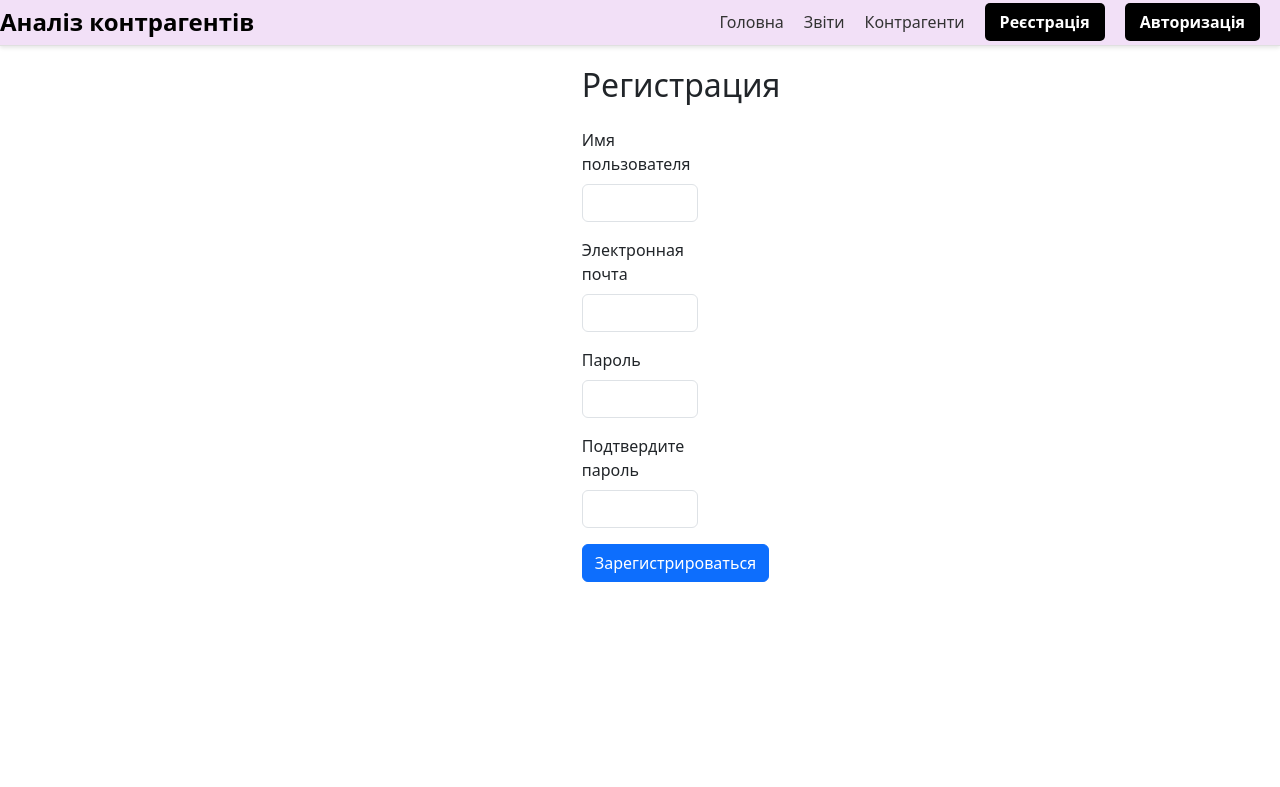
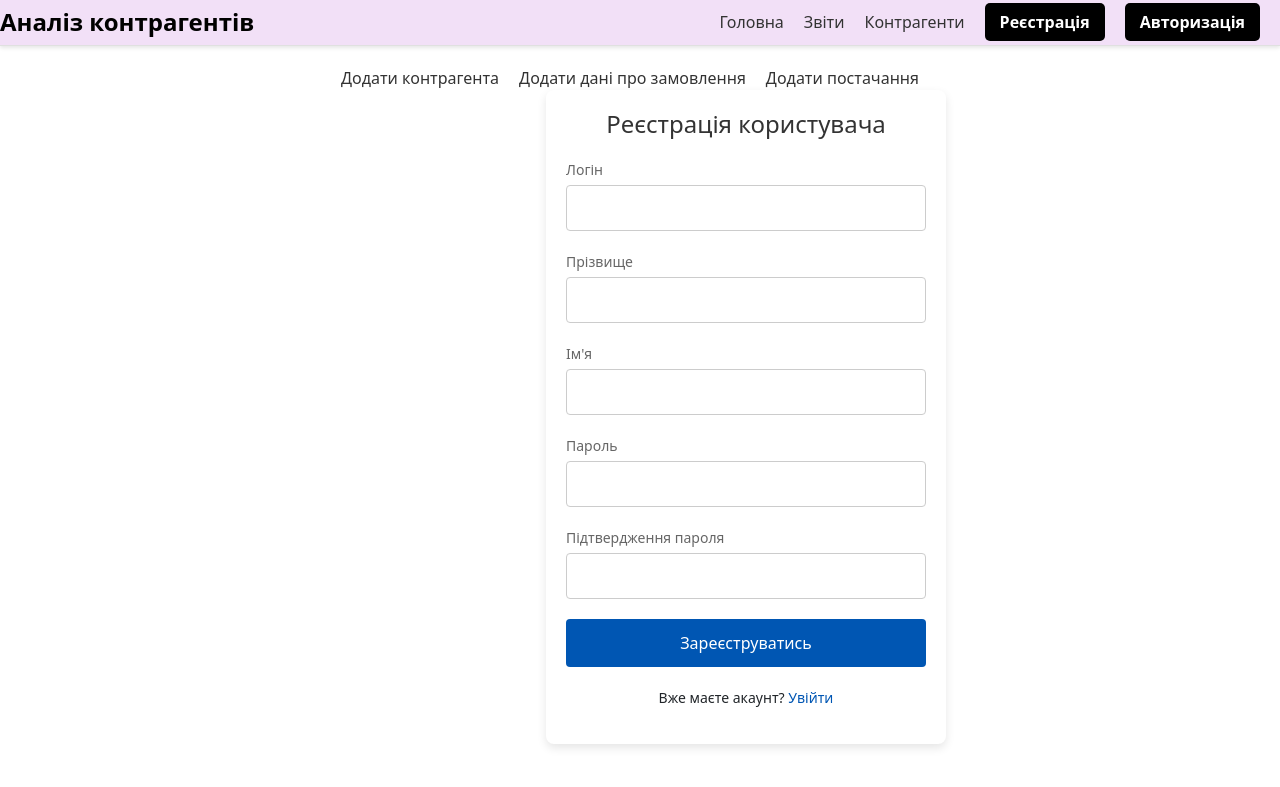
Before and after one commit to MarkCherepakha/diplom, a Flask app: page /register in a window 1280 px wide. Shown: the top 787 px of the page. Run offline with Flask 3, Linux system fonts and the light colour scheme; some libraries are stand-ins or nearby versions.

Commit message:
addforms

```diff
--- a/app/app.py
+++ b/app/app.py
@@ -1,13 +1,12 @@
 from flask import Flask, request, jsonify, render_template, redirect, url_for, flash
 from flask_login import LoginManager, UserMixin, current_user, login_required, logout_user, login_user
 from werkzeug.security import generate_password_hash, check_password_hash
-from flask_migrate import Migrate
 from flask_sqlalchemy import SQLAlchemy
 from flask_login import UserMixin
 from datetime import date
 from flask_wtf import FlaskForm
-from wtforms import StringField, PasswordField, SubmitField
-from wtforms.validators import DataRequired, Length, Email, EqualTo
+from wtforms import StringField, PasswordField, SubmitField, IntegerField, FloatField, DateField
+from wtforms.validators import DataRequired, Length, Email, EqualTo, NumberRange
 
 
 # Настройки для базы данных
@@ -25,16 +24,42 @@ class User(db.Model, UserMixin):
 
 
 class RegistrationForm(FlaskForm):
-    username = StringField('Имя пользователя', validators=[DataRequired(), Length(min=2, max=20)])
-    email = StringField('Электронная почта', validators=[DataRequired(), Email()])
+    username = StringField("Ім`я користувача", validators=[DataRequired(), Length(min=2, max=20)])
+    email = StringField('Електронна пошта', validators=[DataRequired(), Email()])
     password = PasswordField('Пароль', validators=[DataRequired(), Length(min=8)])
-    confirm_password = PasswordField('Подтвердите пароль', validators=[DataRequired(), EqualTo('password')])
+    confirm_password = PasswordField('Підтвердіть пароль', validators=[DataRequired(), EqualTo('password')])
     submit = SubmitField('Зарегистрироваться')
 
 class LoginForm(FlaskForm):
-    email = StringField('Электронная почта', validators=[DataRequired(), Email()])
+    email = StringField('Електронна пошта', validators=[DataRequired(), Email()])
     password = PasswordField('Пароль', validators=[DataRequired()])
-    submit = SubmitField('Войти')
+    submit = SubmitField('Війти')
+
+
+# Форма для добавления контрагента
+class CounterpartyForm(FlaskForm):
+    name = StringField('Назва', validators=[DataRequired(), Length(max=50)])
+    license = StringField('Ліцензія', validators=[DataRequired(), Length(max=20)])
+    phone = StringField('Телефон', validators=[DataRequired(), Length(max=15)])
+    email = StringField('Email', validators=[DataRequired(), Email(), Length(max=50)])
+    business_risk_score = IntegerField('Ділова репутація (ДР)', validators=[DataRequired(), NumberRange(min=0, max=100)])
+    impact_score = IntegerField('Іміджевість/Медійність (ІМ)', validators=[DataRequired(), NumberRange(min=0, max=100)])
+    submit = SubmitField('Додати контрагента')
+
+# Форма для добавления данных о заказе
+class DataAboutOrderForm(FlaskForm):
+    date_receiving_planned = DateField('Запланована дата отримання', validators=[DataRequired()])
+    amount = FloatField('Сума у грн', validators=[DataRequired(), NumberRange(min=0)])
+    submit = SubmitField('Додати дані про замовлення')
+
+# Форма для добавления поставки
+class SupplyForm(FlaskForm):
+    data_about_order_id = IntegerField('ID даних про замовлення', validators=[DataRequired()])
+    counterparty_id = IntegerField('ID контрагента', validators=[DataRequired()])
+    date_receiving_actual = DateField('Фактична дата отримання', validators=[DataRequired()])
+    amount_receiving_actual = FloatField('Сума отримання у грн', validators=[DataRequired(), NumberRange(min=0)])
+    refund_amount = FloatField('Сума повернення у грн', validators=[DataRequired(), NumberRange(min=0)])
+    submit = SubmitField('Додати поставку')
 
 
 class Country(db.Model):
@@ -51,13 +76,13 @@ class Counterparty(db.Model):
     id = db.Column(db.Integer, primary_key=True)
     name = db.Column(db.String(50), nullable=False)
     license = db.Column(db.String(20), nullable=False)  # Лицензия как строка
-    country_id = db.Column(db.Integer, db.ForeignKey('country.id'), nullable=False)
+    #country_id = db.Column(db.Integer, db.ForeignKey('country.id'), nullable=False)
     phone = db.Column(db.String(15), nullable=False)
     email = db.Column(db.String(50), nullable=False)
     business_risk_score = db.Column(db.Integer, nullable=False)
     impact_score = db.Column(db.Integer, nullable=False)
 
-    country = db.relationship('Country', backref=db.backref('counterparties', lazy=True))
+    #country = db.relationship('Country', backref=db.backref('counterparties', lazy=True))
 
     def __repr__(self):
         return f"<Counterparty {self.name}>"
@@ -86,11 +111,11 @@ class Order(db.Model):
 class DataAboutOrder(db.Model):
     __tablename__ = 'data_about_order'
     id = db.Column(db.Integer, primary_key=True)
-    order_id = db.Column(db.Integer, db.ForeignKey('order.id'), nullable=False)
+    #order_id = db.Column(db.Integer, db.ForeignKey('order.id'), nullable=False)
     date_receiving_planned = db.Column(db.Date, nullable=False)
     amount = db.Column(db.Float, nullable=False)
 
-    order = db.relationship('Order', backref=db.backref('data', lazy=True))
+    #order = db.relationship('Order', backref=db.backref('data', lazy=True))
 
     def __repr__(self):
         return f"<DataAboutOrder {self.id}>"
@@ -118,10 +143,10 @@ class Supply(db.Model):
     __tablename__ = 'supply'
     id = db.Column(db.Integer, primary_key=True)
     data_about_order_id = db.Column(db.Integer, db.ForeignKey('data_about_order.id'), nullable=False)
-    rank_catalogue_id = db.Column(db.Integer, db.ForeignKey('rank_catalogue.id'), nullable=False)
+    #rank_catalogue_id = db.Column(db.Integer, db.ForeignKey('rank_catalogue.id'), nullable=False)
     counterparty_id = db.Column(db.Integer, db.ForeignKey('counterparty.id'), nullable=False)
-    revenue_invoice_id = db.Column(db.Integer, db.ForeignKey('revenue_invoice.id'), nullable=False)
-    return_invoice_id = db.Column(db.Integer, db.ForeignKey('return_invoice.id'), nullable=False)
+    #revenue_invoice_id = db.Column(db.Integer, db.ForeignKey('revenue_invoice.id'), nullable=False)
+    #return_invoice_id = db.Column(db.Integer, db.ForeignKey('return_invoice.id'), nullable=False)
     date_receiving_actual = db.Column(db.Date, nullable=False)
     amount_receiving_actual = db.Column(db.Float, nullable=False)
     refund_amount = db.Column(db.Float, nullable=True)
@@ -129,17 +154,14 @@ class Supply(db.Model):
     data_about_order = db.relationship('DataAboutOrder', backref=db.backref('supplies', lazy=True))
     rank_catalogue = db.relationship('RankCatalogue', backref=db.backref('supplies', lazy=True))
     counterparty = db.relationship('Counterparty', backref=db.backref('supplies', lazy=True))
-    revenue_invoice = db.relationship('RevenueInvoice', backref=db.backref('supplies', lazy=True))
-    return_invoice = db.relationship('ReturnInvoice', backref=db.backref('supplies', lazy=True))
+    #revenue_invoice = db.relationship('RevenueInvoice', backref=db.backref('supplies', lazy=True))
+    #return_invoice = db.relationship('ReturnInvoice', backref=db.backref('supplies', lazy=True))
 
     def __repr__(self):
         return f"<Supply {self.id}>"
 
 with app.app_context():
     db.create_all()
-
-
-migrate = Migrate(app, db)
 
 login_manager = LoginManager()
 login_manager.init_app(app)
@@ -149,7 +171,6 @@ def load_user(user_id):
     return User.query.get(int(user_id))
 
 def create_tables():
-    db.drop_all()
     db.create_all()  # Создание таблиц
 
 # Главная страница
@@ -169,7 +190,7 @@ def counterparties():
 
 @app.route('/reports')
 def reports():
-    return render_template('reports.html', actice_page='reports')
+    return render_template('reports.html', active_page='reports')
 
 
 # --- CRUD для модели Supply ---
@@ -206,24 +227,23 @@ def get_supplies():
     ]
     return jsonify(supplies_list)
 
-# 3. Update (обновить запись)
-@app.route('/supplies/<int:supply_id>', methods=['PUT'])
-def update_supply(supply_id):
-    data = request.json
-    supply = Supply.query.get(supply_id)
-    if not supply:
-        return jsonify({'message': 'Supply not found'}), 404
-
-    # Обновляем данные
-    supply.ID_data_about_order = data['ID_data_about_order']
-    supply.ID_rank_catalogue = data['ID_rank_catalogue']
-    supply.ID_counterparty = data['ID_counterparty']
-    supply.Date_receiving_actual = data['Date_receiving_actual']
-    supply.Amount_receiving_actual = data['Amount_receiving_actual']
-    supply.Refund_amount = data.get('Refund_amount')
-
-    db.session.commit()
-    return jsonify({'message': 'Supply updated successfully'})
+# 3. Add (добавить запись)
+@app.route('/add_supply', methods=['GET', 'POST'])
+def add_supply():
+    form = SupplyForm()
+    if form.validate_on_submit():
+        supply = Supply(
+            data_about_order_id=form.data_about_order_id.data,
+            counterparty_id=form.counterparty_id.data,
+            date_receiving_actual=form.date_receiving_actual.data,
+            amount_receiving_actual=form.amount_receiving_actual.data,
+            refund_amount=form.refund_amount.data
+        )
+        db.session.add(supply)
+        db.session.commit()
+        flash('Поставка добавлена!', 'success')
+        return redirect(url_for('add_supply'))
+    return render_template('add_supply.html', form=form)
 
 # 4. Delete (удалить запись)
 @app.route('/supplies/<int:supply_id>', methods=['DELETE'])
@@ -238,21 +258,39 @@ def delete_supply(supply_id):
 
 # --- Аналогично можно реализовать CRUD для других моделей ---
 # Например, Counterparty
-@app.route('/counterparties', methods=['POST'])
-def create_counterparty():
-    data = request.json
-    new_counterparty = Counterparty(
-        Name=data['Name'],
-        Lisensis=data['Lisensis'],
-        ID_country=data['ID_country'],
-        Phone=data['Phone'],
-        E_mail=data['E_mail'],
-        BR_assessment=data['BR_assessment'],
-        IM_assessment=data['IM_assessment']
-    )
-    db.session.add(new_counterparty)
-    db.session.commit()
-    return jsonify({'message': 'Counterparty created successfully'}), 201
+# --- Форма добавления контрагента ---
+@app.route('/add_counterparty', methods=['GET', 'POST'])
+def add_counterparty():
+    form = CounterpartyForm()
+    if form.validate_on_submit():
+        new_counterparty = Counterparty(
+            name=form.name.data,
+            license=form.license.data,
+            phone=form.phone.data,
+            email=form.email.data,
+            business_risk_score=form.business_risk_score.data,
+            impact_score=form.impact_score.data
+        )
+        db.session.add(new_counterparty)
+        db.session.commit()
+        flash('Контрагент успешно добавлен!', 'success')
+        return redirect(url_for('home'))
+    return render_template('add_counterparty.html', form=form)
+
+
+@app.route('/add_data_about_order', methods=['GET', 'POST'])
+def add_data_about_order():
+    form = DataAboutOrderForm()
+    if form.validate_on_submit():
+        order_data = DataAboutOrder(
+            date_receiving_planned=form.date_receiving_planned.data,
+            amount=form.amount.data
+        )
+        db.session.add(order_data)
+        db.session.commit()
+        flash('Данные о заказе добавлены!', 'success')
+        return redirect(url_for('add_data_about_order'))
+    return render_template('add_data_about_order.html', form=form)
 
 # Регистрация\авторизация
 @app.route("/register", methods=["GET", "POST"])
@@ -266,7 +304,7 @@ def register():
                 password=generate_password_hash(form.password.data))
         db.session.add(new_user)
         db.session.commit()
-        return redirect(url_for('login'))
+        return redirect(url_for('home'))
     return render_template('register.html', form=form)
 
 @app.route("/login", methods=["GET", "POST"])
--- a/app/templates/base.html
+++ b/app/templates/base.html
@@ -38,6 +38,11 @@
         {% endif %}
     {% endwith %}
     <div class="container">
+        <ul class="navbar-list">
+            <li><a href="/add_counterparty" class="navbar-link {% if active_page == 'add_counterparty' %}active{% endif %}">Додати контрагента</a></li>
+            <li><a href="/add_data_about_order" class="navbar-link {% if active_page == 'add_data_about_order' %}active{% endif %}">Додати дані про замовлення</a></li>
+            <li><a href="/add_supply" class="navbar-link {% if active_page == 'add_supply' %}active{% endif %}">Додати постачання</a></li>
+        </ul>
         {% block content %}
         <!-- Контент страниц -->
         {% endblock %}
--- a/app/templates/register.html
+++ b/app/templates/register.html
@@ -1,9 +1,83 @@
 {% extends "base.html" %}
 
 {% block content %}
+<head>
+    <style>
+        * {
+            margin: 0;
+            padding: 0;
+            box-sizing: border-box;
+        }
+
+        .registration-container {
+            background-color: white;
+            padding: 20px;
+            border-radius: 8px;
+            box-shadow: 0 4px 10px rgba(0, 0, 0, 0.1);
+            width: 400px;
+        }
+
+        h2 {
+            text-align: center;
+            margin-bottom: 20px;
+            font-size: 24px;
+            color: #333;
+        }
+
+        label {
+            font-size: 14px;
+            color: #666;
+            margin-bottom: 5px;
+            display: block;
+        }
+
+        input {
+            width: 100%;
+            padding: 10px;
+            margin-bottom: 20px;
+            border: 1px solid #ccc;
+            border-radius: 4px;
+            font-size: 16px;
+        }
+
+        input:focus {
+            border-color: #0056b3;
+            outline: none;
+        }
+
+        button {
+            width: 100%;
+            padding: 12px;
+            background-color: #0056b3;
+            color: white;
+            border: none;
+            border-radius: 4px;
+            font-size: 16px;
+            cursor: pointer;
+        }
+
+        button:hover {
+            background-color: #003f8c;
+        }
+
+        p {
+            text-align: center;
+            font-size: 14px;
+            margin-top: 20px;
+        }
+
+        a {
+            color: #0056b3;
+            text-decoration: none;
+        }
+
+        a:hover {
+            text-decoration: underline;
+        }
+    </style>
+</head>
 <div class="row justify-content-center">
     <div class="col-md-6">
-        <h2 class="text-center mb-4">Регистрация</h2>
 
         <!-- Вывод сообщений об успехе или ошибке -->
         {% with messages = get_flashed_messages(with_categories=true) %}
@@ -15,33 +89,53 @@
             {% endif %}
         {% endwith %}
 
-        <form method="POST">
-            {{ form.hidden_tag() }}
+        <div class="registration-container">
+            <h2>Реєстрація користувача</h2>
+            <form id="registrationForm" action="/submit-registration" method="POST">
+                <label for="username">Логін</label>
+                <input type="text" id="username" name="username" required>
 
-            <div class="mb-3">
-                <label for="username" class="form-label">Имя пользователя</label>
-                {{ form.username(class="form-control") }}
-            </div>
+                <label for="lastName">Прізвище</label>
+                <input type="text" id="lastName" name="lastName" required>
 
-            <div class="mb-3">
-                <label for="email" class="form-label">Электронная почта</label>
-                {{ form.email(class="form-control") }}
-            </div>
+                <label for="firstName">Ім'я</label>
+                <input type="text" id="firstName" name="firstName" required>
 
-            <div class="mb-3">
-                <label for="password" class="form-label">Пароль</label>
-                {{ form.password(class="form-control") }}
-            </div>
+                <label for="password">Пароль</label>
+                <input type="password" id="password" name="password" required>
 
-            <div class="mb-3">
-                <label for="confirm_password" class="form-label">Подтвердите пароль</label>
-                {{ form.confirm_password(class="form-control") }}
-            </div>
+                <label for="confirmPassword">Підтвердження пароля</label>
+                <input type="password" id="confirmPassword" name="confirmPassword" required>
 
-            <div class="mb-3 text-center">
-                <button type="submit" class="btn btn-primary">Зарегистрироваться</button>
-            </div>
-        </form>
+                <button type="submit">Зареєструватись</button>
+            </form>
+            <p>Вже маєте акаунт? <a href="/login">Увійти</a></p>
+        </div>
     </div>
 </div>
+<script>
+    document.getElementById('registrationForm').addEventListener('submit', function(e) {
+    var password = document.getElementById('password').value;
+    var confirmPassword = document.getElementById('confirmPassword').value;
+
+    // Проверка на совпадение паролей
+    if (password !== confirmPassword) {
+        alert('Паролі не збігаються!');
+        e.preventDefault();  // Останавливает отправку формы
+        return;  // Выход из функции
+    }
+
+    // Проверка надежности пароля
+    if (!isPasswordStrong(password)) {
+        alert('Пароль повинен містити хоча б 8 символів, включаючи великі та малі літери, цифри та спеціальні символи.');
+        e.preventDefault();  // Останавливает отправку формы
+        return;  // Выход из функции
+    }
+});
+
+function isPasswordStrong(password) {
+    var regex = /^(?=.*[a-z])(?=.*[A-Z])(?=.*\d)(?=.*[@$!%*?&])[A-Za-z\d@$!%*?&]{8,}$/;
+    return regex.test(password);
+}
+</script>
 {% endblock %}
```
Also changed, not shown: app/reports.py (deleted, +0 -76 lines), app/templates/add_counterparty.html (added, +62 -0 lines), app/templates/add_data_about_order.html (added, +22 -0 lines), app/templates/add_supply.html (added, +37 -0 lines), instance/tasks.db, 1 other file.
